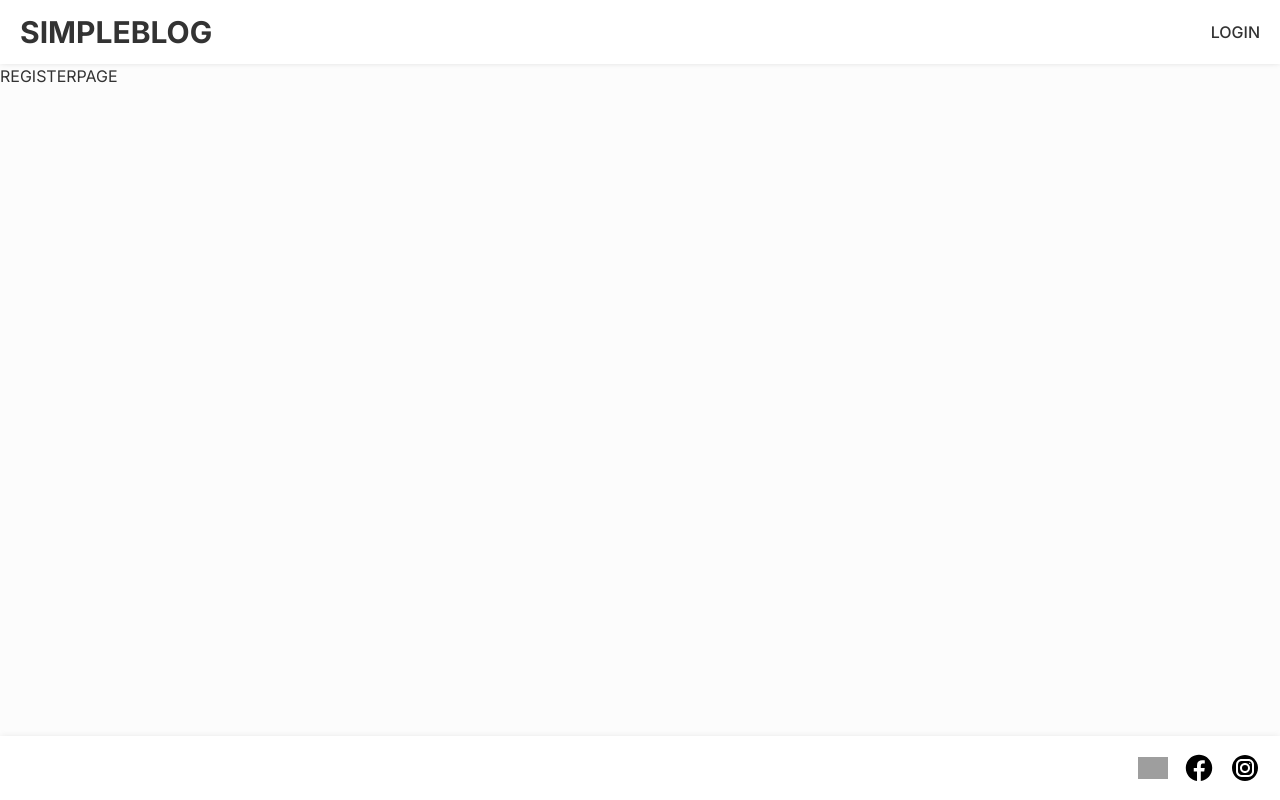
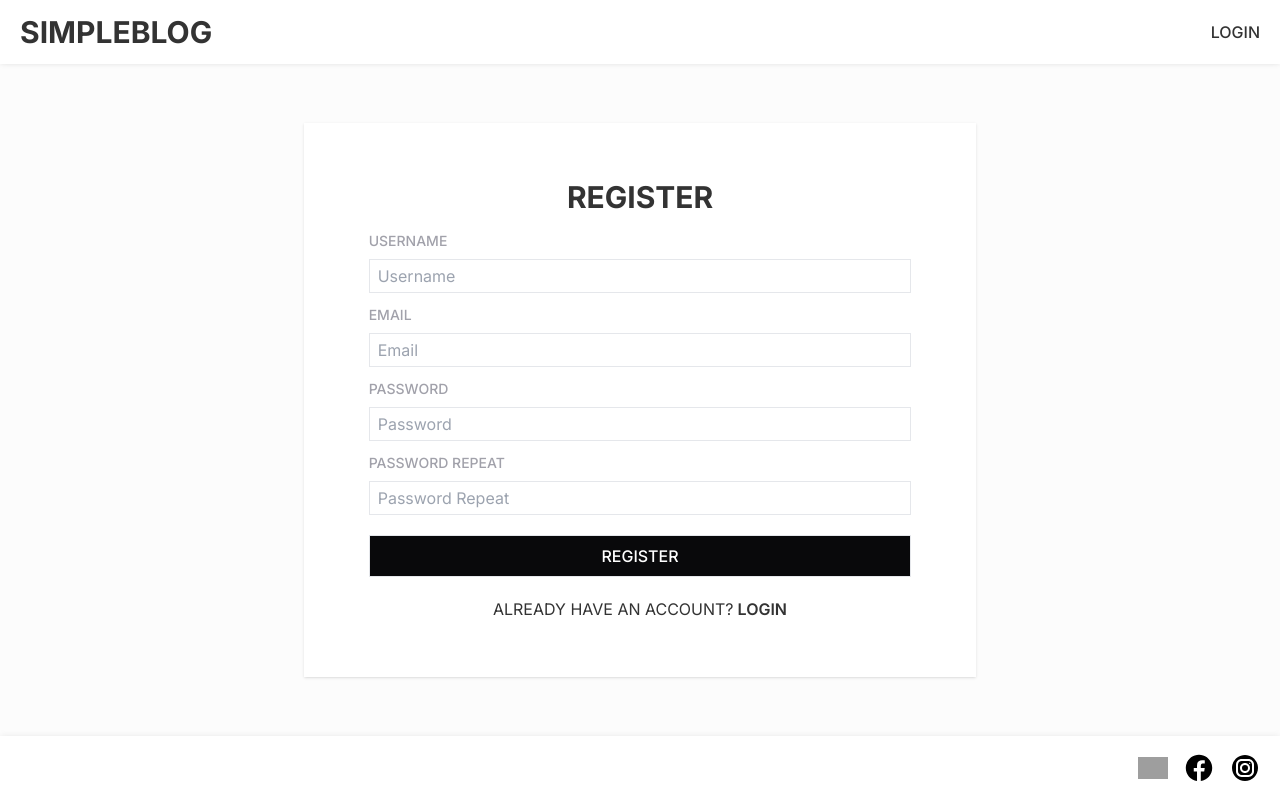
Before and after one commit to Patchnida/simpleblog, a Next.js app: page /register in a window 1280 px wide. Built offline with nearby package versions, Linux system fonts and the light colour scheme; grey boxes are pictures that could not be loaded.

Commit message:
add register page

```diff
--- a/src/app/(auth)/register/page.js
+++ b/src/app/(auth)/register/page.js
@@ -1,6 +1,12 @@
+import RegisterForm from "@/components/registerForm/registerForm";
+
 const RegisterPage = () => {
   return (
-    <div>RegisterPage</div>
+    <div className="flex w-full justify-center items-center">
+      <div className="w-full h-fit xl:max-w-6xl flex justify-center items-center px-2 sm:px-5 md:px-10 lg:px-24">
+      <RegisterForm />
+      </div>
+    </div>
   )
 }
 
--- /dev/null
+++ b/src/components/registerForm/registerForm.js
@@ -0,0 +1,70 @@
+"use client"
+
+import Link from "next/link";
+import { useState } from "react";
+import { CreateBlog } from '@/components/createBlog/createBlog';
+
+const RegisterForm = () => {
+
+  return (
+    <div className="w-full lg:max-w-2xl">
+        <div className="flex flex-col justify-center items-center bg-white w-full px-2 md:px-10 py-8 md:py-12 lg:py-14 gap-4 md:gap-5 lg:gap-4 shadow">
+            <h1 className="text-2xl md:text-3xl font-bold text-center">Register</h1>
+
+            <div className="flex flex-col gap-3 md:gap-4 lg:gap-3 w-11/12 self-center">
+                <div className="flex flex-col gap-2">
+                    <label className="text-xs md:text-base lg:text-sm font-medium text-zinc-400  ">Username</label>
+                    <input
+                        type="text"
+                        placeholder="Username"
+                        name="username"
+                        className="text-sm md:text-lg lg:text-base px-2 py-1 border focus:outline-none focus:ring-1 focus:ring-zinc-300"
+                    />
+                </div>
+
+                <div className="flex flex-col gap-2">
+                    <label className="text-xs md:text-base lg:text-sm font-medium text-zinc-400  ">Email</label>
+                    <input
+                        type="email"
+                        placeholder="Email"
+                        name="email"
+                        className="text-sm md:text-lg lg:text-base px-2 py-1 border focus:outline-none focus:ring-1 focus:ring-zinc-300"
+                    />
+                </div>
+
+                <div className="flex flex-col gap-2">
+                    <label className="text-xs md:text-base lg:text-sm  font-medium text-zinc-400  ">Password</label>
+                    <input
+                        type="password"
+                        placeholder="Password"
+                        name="password"
+                        className="text-sm md:text-lg lg:text-base px-2 py-1 border focus:outline-none focus:ring-1 focus:ring-zinc-300"
+                    />
+                </div>
+
+                <div className="flex flex-col gap-2">
+                    <label className="text-xs md:text-base lg:text-sm  font-medium text-zinc-400  ">Password Repeat</label>
+                    <input
+                        type="password"
+                        placeholder="Password Repeat"
+                        name="passwordRepeat"
+                        className="text-sm md:text-lg lg:text-base px-2 py-1 border focus:outline-none focus:ring-1 focus:ring-zinc-300"
+                    />
+                </div>
+
+
+            </div >
+
+            <button className="bg-zinc-950 text-white text-sm md:text-lg lg:text-base font-medium py-2 w-11/12 border flex justify-center items-center self-center my-1 hover:shadow hover:bg-zinc-800">REGISTER</button>
+            <div>
+                <p className="text-xs sm:text-sm md:text-base font-normal">Already have an account?
+                    <Link href="/login" className="font-semibold ml-1 hover:underline hover:text-green-500">Login</Link>
+                </p>
+
+            </div>
+        </div>
+    </div>
+  )
+}
+
+export default RegisterForm;
```
